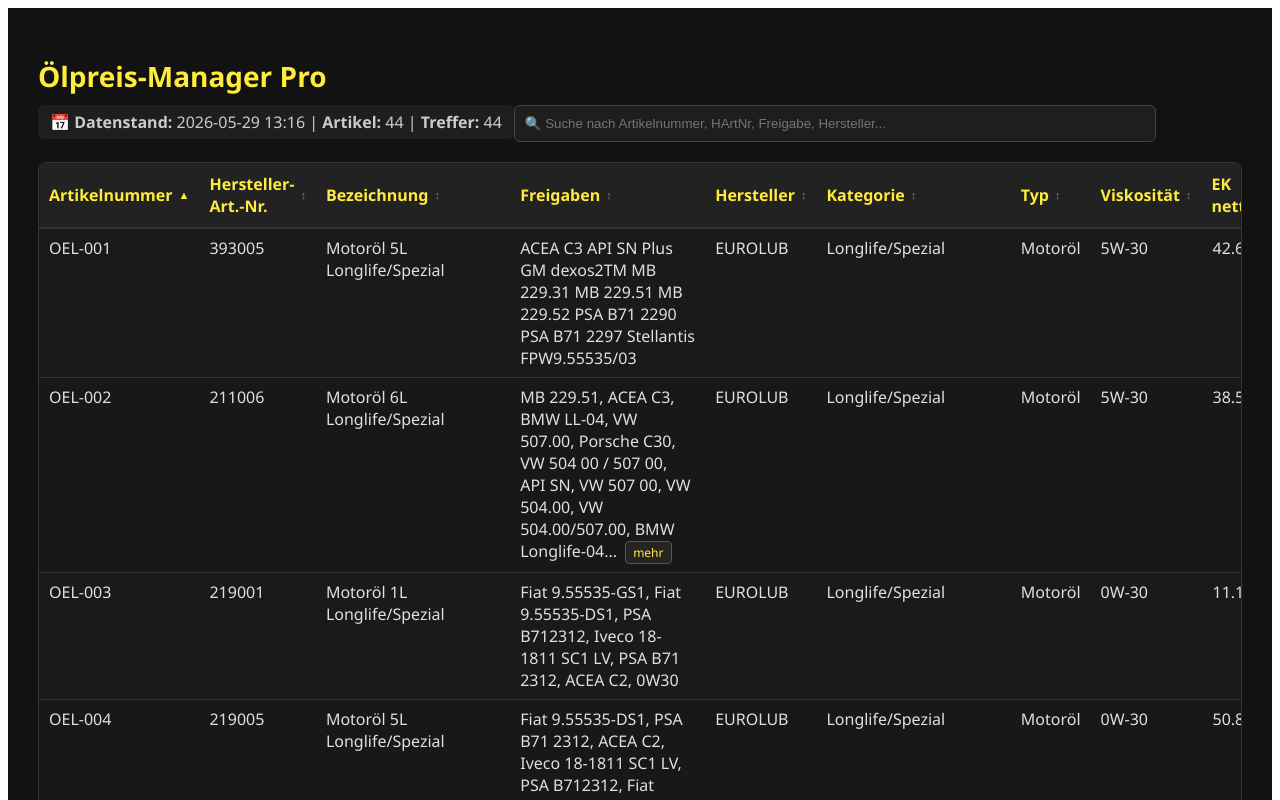
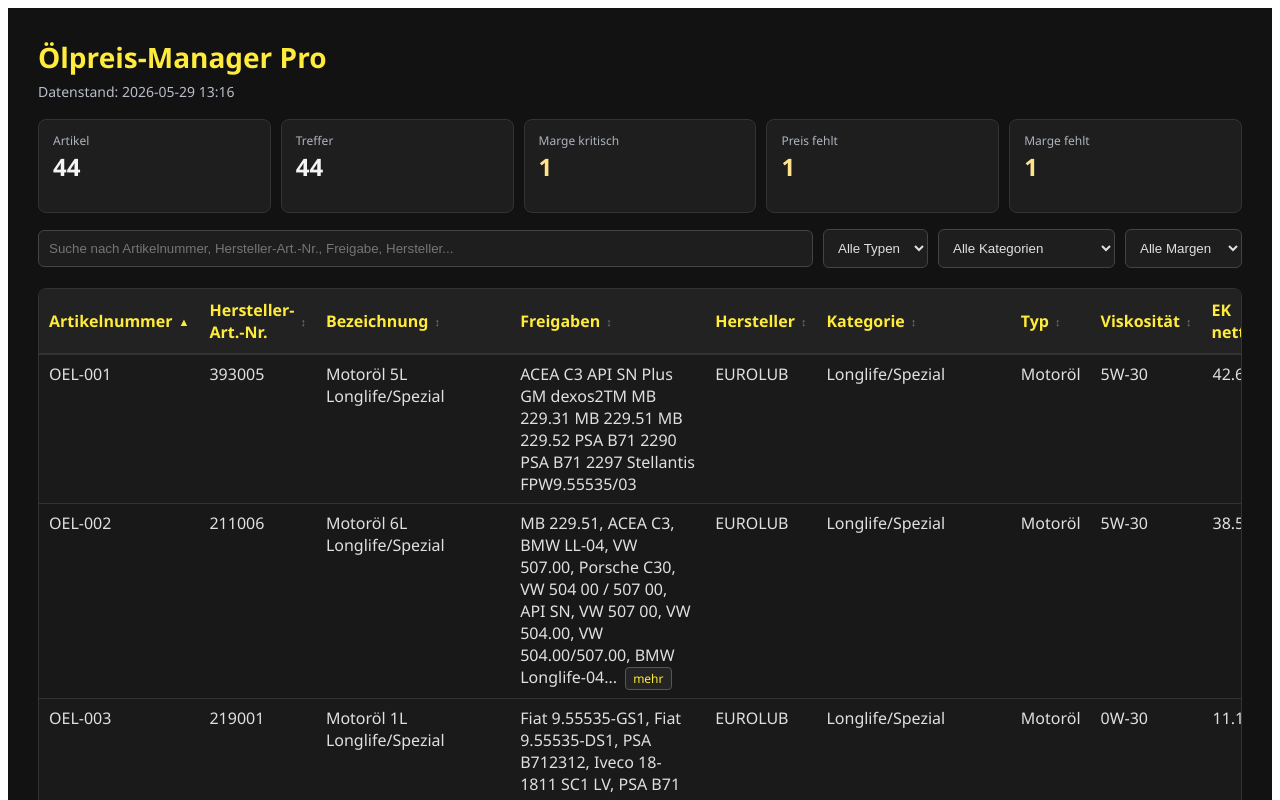
Before and after one commit to McLovin84de/Oelpreis-Manager-Pro, a React (Vite) app: page / in a window 1280 px wide. Shown: the top 800 px of the page. Built offline with nearby package versions, Linux system fonts and the light colour scheme.

Commit message:
UI: Ölübersicht mit Kennzahlen und Filtern erweitern

```diff
--- a/src/App.jsx
+++ b/src/App.jsx
@@ -3,10 +3,13 @@ import Fuse from "fuse.js";
 
 function App() {
   const [data, setData] = useState({ stand_datum: "Unbekannt", daten: [] });
+  const [loadStatus, setLoadStatus] = useState("loading");
+  const [loadError, setLoadError] = useState("");
   const [search, setSearch] = useState("");
   const [filtered, setFiltered] = useState([]);
   const [sortConfig, setSortConfig] = useState({ key: "artikelnummer", direction: "asc" });
   const [expandedFreigaben, setExpandedFreigaben] = useState({});
+  const [filters, setFilters] = useState({ fluidTyp: "alle", kategorie: "alle", marge: "alle" });
 
   const toNumber = (value) => {
     if (typeof value === "number") return Number.isFinite(value) ? value : 0;
@@ -58,6 +61,7 @@ function App() {
   };
 
   const getMargeStyle = (percent) => {
+    if (!hasValue(percent)) return styles.badgeNeutral;
     const p = toNumber(percent);
     if (p < 45) return styles.badgeRed;
     if (p < 60) return styles.badgeYellow;
@@ -192,16 +196,23 @@ function App() {
         const daten = Array.isArray(json?.daten) ? json.daten.map(normalizeOil) : [];
         setData({ stand_datum: json?.stand_datum || "Unbekannt", daten });
         setFiltered(daten);
+        setLoadStatus("ready");
+        setLoadError("");
       })
       .catch((err) => {
         console.error("❌ Fehler beim Laden der JSON:", err);
         setData({ stand_datum: "Unbekannt", daten: [] });
         setFiltered([]);
+        setLoadStatus("error");
+        setLoadError(err?.message || "Die Daten konnten nicht geladen werden.");
       });
   }, []);
 
   useEffect(() => {
-    if (!data?.daten?.length) return;
+    if (!data?.daten?.length) {
+      setFiltered([]);
+      return;
+    }
 
     const fuse = new Fuse(data.daten, {
       keys: [
@@ -217,11 +228,9 @@ function App() {
       threshold: 0.3,
     });
 
-    if (!search.trim()) {
-      setFiltered(data.daten);
-      return;
-    }
+    let searchMatches = data.daten;
 
+    if (search.trim()) {
       const normalizedSearch = normalizeSearchText(search);
       const directMatches = normalizedSearch
         ? data.daten.filter((oil) => oil.search_text.includes(normalizedSearch))
@@ -233,8 +242,26 @@ function App() {
         mergedMatches.set(`${oil.interne_nummer}-${oil.artikelnummer}`, oil);
       });
 
-    setFiltered([...mergedMatches.values()]);
-  }, [search, data]);
+      searchMatches = [...mergedMatches.values()];
+    }
+
+    const nextFiltered = searchMatches.filter((oil) => {
+      if (filters.fluidTyp !== "alle" && oil.fluid_typ !== filters.fluidTyp) return false;
+      if (filters.kategorie !== "alle" && oil.kategorie !== filters.kategorie) return false;
+
+      const marge = getMargeProzent(oil);
+      const hasMarge = hasValue(marge);
+
+      if (filters.marge === "kritisch") return hasMarge && toNumber(marge) < 45;
+      if (filters.marge === "beobachten") return hasMarge && toNumber(marge) >= 45 && toNumber(marge) < 60;
+      if (filters.marge === "gut") return hasMarge && toNumber(marge) >= 60;
+      if (filters.marge === "ohne") return !hasMarge;
+
+      return true;
+    });
+
+    setFiltered(nextFiltered);
+  }, [search, data, filters]);
 
   const escapeHtml = (value) =>
     String(value)
@@ -370,6 +397,28 @@ function App() {
     return collator.compare(String(valueA), String(valueB)) * direction;
   });
 
+  const fluidTypOptions = [...new Set(data.daten.map((oil) => oil.fluid_typ).filter(Boolean))].sort(collator.compare);
+  const kategorieOptions = [...new Set(data.daten.map((oil) => oil.kategorie).filter(Boolean))].sort(collator.compare);
+  const hasActiveControls = Boolean(
+    search.trim() || filters.fluidTyp !== "alle" || filters.kategorie !== "alle" || filters.marge !== "alle"
+  );
+
+  const stats = data.daten.reduce(
+    (acc, oil) => {
+      const marge = getMargeProzent(oil);
+      if (!hasValue(getEk(oil)) || !hasValue(getVk(oil)) || getEk(oil) <= 0 || getVk(oil) <= 0) acc.missingPrices += 1;
+      if (hasValue(marge) && toNumber(marge) < 45) acc.lowMargin += 1;
+      if (!hasValue(marge)) acc.missingMargin += 1;
+      return acc;
+    },
+    { lowMargin: 0, missingPrices: 0, missingMargin: 0 }
+  );
+
+  const resetControls = () => {
+    setSearch("");
+    setFilters({ fluidTyp: "alle", kategorie: "alle", marge: "alle" });
+  };
+
   const handleSort = (key) => {
     setSortConfig((current) => ({
       key,
@@ -391,21 +440,98 @@ function App() {
 
   return (
     <div style={styles.page}>
+      <div style={styles.header}>
+        <div>
           <h1 style={styles.title}>Ölpreis-Manager Pro</h1>
-
-      <div style={styles.infoBox}>
-        📅 <strong>Datenstand:</strong> {data?.stand_datum || "Unbekannt"} | <strong>Artikel:</strong> {data?.daten?.length || 0} | <strong>Treffer:</strong> {filtered.length}
+          <div style={styles.metaLine}>Datenstand: {data?.stand_datum || "Unbekannt"}</div>
+        </div>
       </div>
 
+      <div style={styles.summaryGrid}>
+        <div style={styles.statCard}>
+          <span style={styles.statLabel}>Artikel</span>
+          <strong style={styles.statValue}>{data?.daten?.length || 0}</strong>
+        </div>
+        <div style={styles.statCard}>
+          <span style={styles.statLabel}>Treffer</span>
+          <strong style={styles.statValue}>{filtered.length}</strong>
+        </div>
+        <div style={styles.statCard}>
+          <span style={styles.statLabel}>Marge kritisch</span>
+          <strong style={stats.lowMargin ? styles.statValueWarning : styles.statValue}>{stats.lowMargin}</strong>
+        </div>
+        <div style={styles.statCard}>
+          <span style={styles.statLabel}>Preis fehlt</span>
+          <strong style={stats.missingPrices ? styles.statValueWarning : styles.statValue}>{stats.missingPrices}</strong>
+        </div>
+        <div style={styles.statCard}>
+          <span style={styles.statLabel}>Marge fehlt</span>
+          <strong style={stats.missingMargin ? styles.statValueWarning : styles.statValue}>{stats.missingMargin}</strong>
+        </div>
+      </div>
+
+      <div style={styles.toolbar}>
         <input
           type="text"
-        placeholder="🔍 Suche nach Artikelnummer, HArtNr, Freigabe, Hersteller..."
+          placeholder="Suche nach Artikelnummer, Hersteller-Art.-Nr., Freigabe, Hersteller..."
           value={search}
           onChange={(e) => setSearch(e.target.value)}
           style={styles.search}
         />
 
-      {filtered.length > 0 ? (
+        <select
+          aria-label="Typ filtern"
+          value={filters.fluidTyp}
+          onChange={(e) => setFilters((current) => ({ ...current, fluidTyp: e.target.value }))}
+          style={styles.select}
+        >
+          <option value="alle">Alle Typen</option>
+          {fluidTypOptions.map((value) => (
+            <option key={value} value={value}>
+              {value}
+            </option>
+          ))}
+        </select>
+
+        <select
+          aria-label="Kategorie filtern"
+          value={filters.kategorie}
+          onChange={(e) => setFilters((current) => ({ ...current, kategorie: e.target.value }))}
+          style={styles.select}
+        >
+          <option value="alle">Alle Kategorien</option>
+          {kategorieOptions.map((value) => (
+            <option key={value} value={value}>
+              {value}
+            </option>
+          ))}
+        </select>
+
+        <select
+          aria-label="Marge filtern"
+          value={filters.marge}
+          onChange={(e) => setFilters((current) => ({ ...current, marge: e.target.value }))}
+          style={styles.select}
+        >
+          <option value="alle">Alle Margen</option>
+          <option value="kritisch">Unter 45 %</option>
+          <option value="beobachten">45 bis 59 %</option>
+          <option value="gut">Ab 60 %</option>
+          <option value="ohne">Ohne Marge</option>
+        </select>
+
+        {hasActiveControls ? (
+          <button type="button" onClick={resetControls} style={styles.resetButton}>
+            Zurücksetzen
+          </button>
+        ) : null}
+      </div>
+
+      {loadStatus === "loading" ? (
+        <p style={styles.noData}>Daten werden geladen...</p>
+      ) : loadStatus === "error" ? (
+        <div style={styles.errorBox}>Daten konnten nicht geladen werden: {loadError}</div>
+      ) : filtered.length > 0 ? (
         <div style={styles.tableContainer}>
           <table style={styles.table}>
             <thead>
@@ -428,7 +554,7 @@ function App() {
               {sortedFiltered.map((oil, i) => {
                 const marge = getMargeProzent(oil);
                 return (
-                  <tr key={i} style={i % 2 ? styles.trAlt : styles.tr} className="row">
+                  <tr key={oil.artikelnummer || oil.interne_nummer || i} style={i % 2 ? styles.trAlt : styles.tr} className="row">
                     <td style={styles.td}>{oil.artikelnummer || oil.interne_nummer || "–"}</td>
                     <td style={styles.td}>{oil.hersteller_artikelnummer || "–"}</td>
                     <td style={styles.td} dangerouslySetInnerHTML={{ __html: highlight(getDisplayBezeichnung(oil)) }} />
@@ -458,13 +584,61 @@ function App() {
 }
 
 const styles = {
-  page: { backgroundColor: "#121212", color: "#e0e0e0", fontFamily: "Segoe UI, Roboto, sans-serif", padding: "30px", minHeight: "100vh" },
-  title: { fontSize: "28px", fontWeight: "bold", color: "#ffeb3b", marginBottom: "10px" },
-  infoBox: { backgroundColor: "#1e1e1e", display: "inline-block", padding: "6px 12px", borderRadius: "6px", marginBottom: "15px", color: "#ccc" },
-  search: { padding: "10px", borderRadius: "6px", width: "100%", maxWidth: "620px", border: "1px solid #444", backgroundColor: "#1e1e1e", color: "#e0e0e0", marginBottom: "20px" },
+  page: {
+    backgroundColor: "#121212",
+    color: "#e0e0e0",
+    fontFamily: "Segoe UI, Roboto, sans-serif",
+    padding: "30px",
+    minHeight: "100vh",
+  },
+  header: { display: "flex", justifyContent: "space-between", alignItems: "flex-end", gap: "20px", marginBottom: "18px" },
+  title: { fontSize: "28px", fontWeight: "bold", color: "#ffeb3b", margin: "0 0 6px" },
+  metaLine: { color: "#b8bec9", fontSize: "14px" },
+  summaryGrid: {
+    display: "grid",
+    gridTemplateColumns: "repeat(auto-fit, minmax(160px, 1fr))",
+    gap: "10px",
+    marginBottom: "16px",
+  },
+  statCard: {
+    backgroundColor: "#1e1e1e",
+    border: "1px solid #333",
+    borderRadius: "8px",
+    padding: "12px 14px",
+    minHeight: "68px",
+  },
+  statLabel: { display: "block", color: "#aeb4be", fontSize: "12px", marginBottom: "6px" },
+  statValue: { color: "#f4f4f4", fontSize: "24px", lineHeight: 1 },
+  statValueWarning: { color: "#ffe28a", fontSize: "24px", lineHeight: 1 },
+  toolbar: { display: "flex", flexWrap: "wrap", gap: "10px", alignItems: "center", marginBottom: "20px" },
+  search: {
+    flex: "1 1 420px",
+    padding: "10px",
+    borderRadius: "6px",
+    minWidth: "260px",
+    border: "1px solid #444",
+    backgroundColor: "#1e1e1e",
+    color: "#e0e0e0",
+  },
+  select: {
+    padding: "10px",
+    borderRadius: "6px",
+    border: "1px solid #444",
+    backgroundColor: "#1e1e1e",
+    color: "#e0e0e0",
+  },
+  resetButton: {
+    border: "1px solid #555",
+    borderRadius: "6px",
+    padding: "10px 12px",
+    backgroundColor: "#242424",
+    color: "#ffeb3b",
+    cursor: "pointer",
+    font: "inherit",
+  },
   tableContainer: { overflowX: "auto", borderRadius: "8px", border: "1px solid #333", backgroundColor: "#1c1c1c" },
   table: { width: "100%", borderCollapse: "collapse" },
-  th: { textAlign: "left", backgroundColor: "#222", color: "#ffeb3b", padding: "10px", borderBottom: "2px solid #333", position: "sticky", top: 0 },
+  th: { textAlign: "left", backgroundColor: "#222", color: "#ffeb3b", padding: "10px", borderBottom: "2px solid #333", position: "sticky", top: 0, zIndex: 1 },
   sortButton: { display: "inline-flex", alignItems: "center", gap: "6px", width: "100%", border: 0, padding: 0, background: "transparent", color: "inherit", font: "inherit", fontWeight: 700, textAlign: "left", cursor: "pointer" },
   sortIcon: { color: "#777", fontSize: "11px" },
   sortIconActive: { color: "#ffeb3b", fontSize: "11px" },
@@ -474,7 +648,9 @@ const styles = {
   tr: { backgroundColor: "#1a1a1a" },
   trAlt: { backgroundColor: "#181818" },
   noData: { marginTop: "20px", fontStyle: "italic", color: "#aaa" },
+  errorBox: { backgroundColor: "#4a1515", border: "1px solid #8a2b2b", color: "#ffb3b3", borderRadius: "8px", padding: "12px 14px" },
   badge: { display: "inline-block", minWidth: "70px", padding: "3px 8px", borderRadius: "999px", fontWeight: 700, textAlign: "center" },
+  badgeNeutral: { backgroundColor: "#2a2f36", color: "#c8d0dc", border: "1px solid #4b5563" },
   badgeRed: { backgroundColor: "#4a1515", color: "#ffb3b3", border: "1px solid #8a2b2b" },
   badgeYellow: { backgroundColor: "#4a3d12", color: "#ffe28a", border: "1px solid #8a742b" },
   badgeGreen: { backgroundColor: "#153d24", color: "#9af0b8", border: "1px solid #2f8a50" },
```
Also changed, not shown: 1 other file (tests, documents, lock files or other folders). Lines whose indentation alone changed are shown as unchanged.
